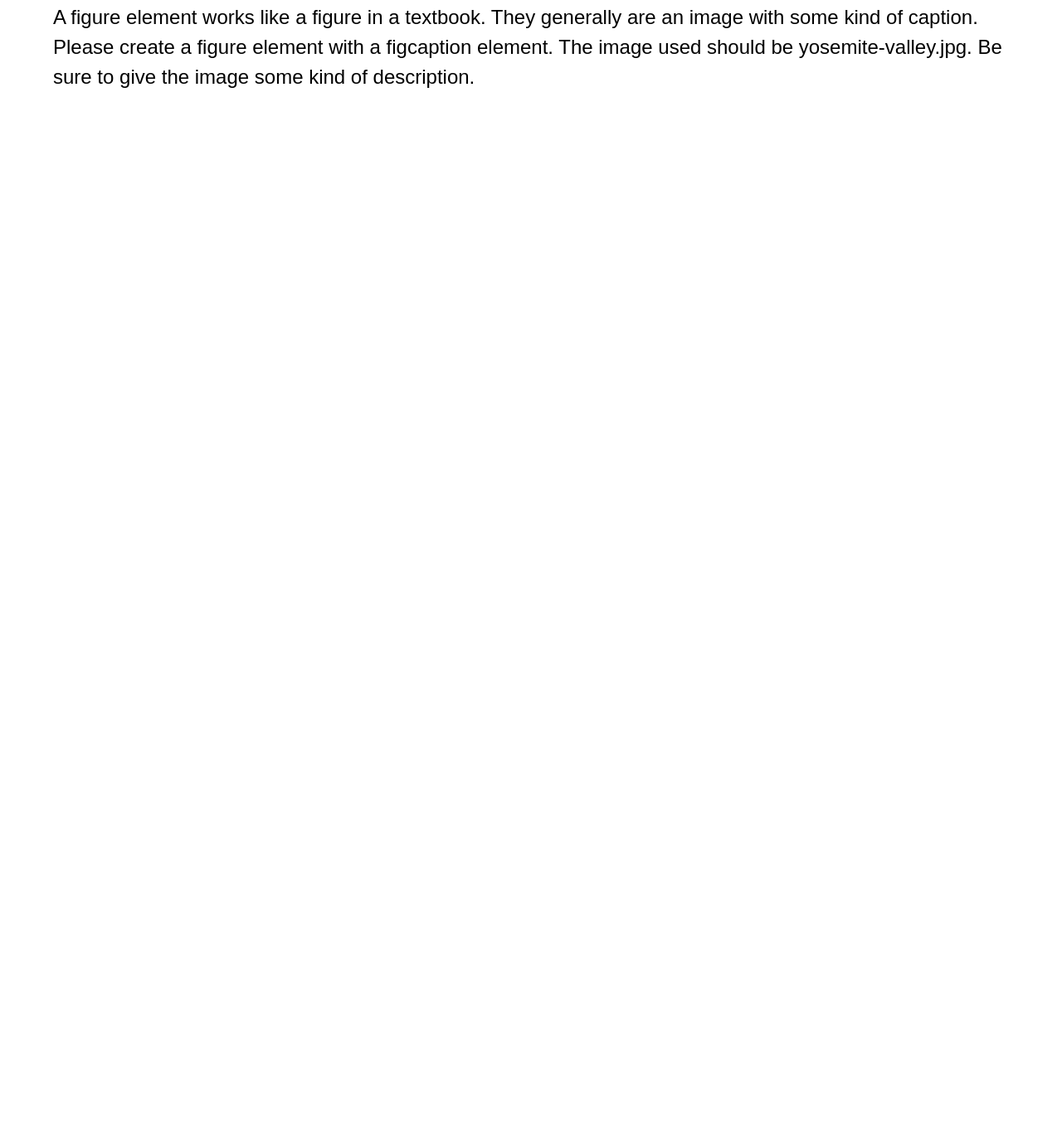
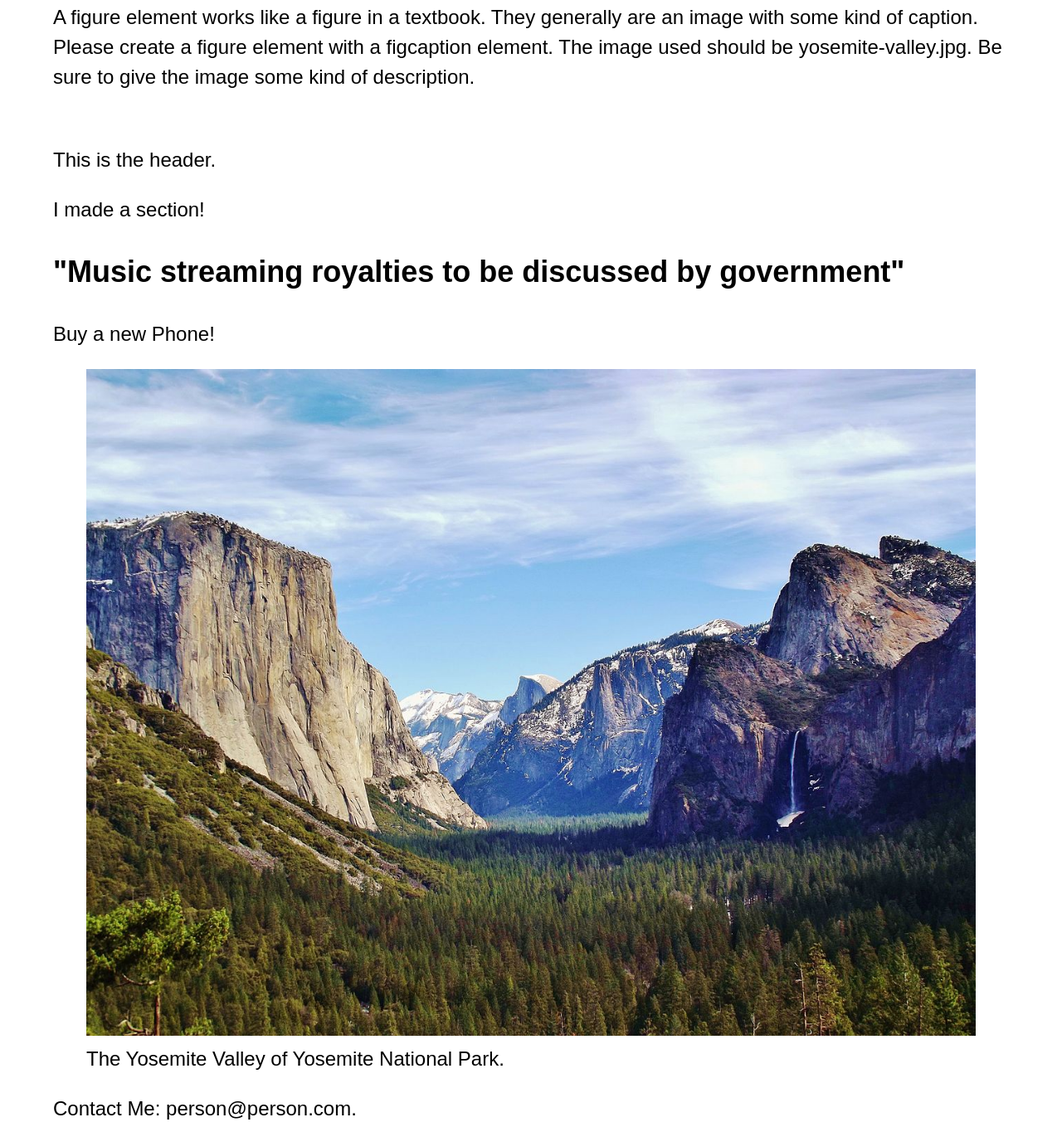
Before and after one commit to YWCANWIL-TechLab/module5-meta-elements-and-page-structure-updated-GrahamEichstaedt, a plain HTML site: page exercises/ex2.html in a window 1280 px wide. Shown: the part 985-2344 px from the top of the page at 83% size. Before the commit the page ends 1160 px from the top, so only its background shows below. Drawn offline with Linux system fonts and the light colour scheme.

Commit message:
Module 5 Exercises Solutions

```diff
--- a/exercises/ex2.html
+++ b/exercises/ex2.html
@@ -50,7 +50,25 @@
             </p>
         </section>
         <section id="answers" class="container">
-
+            <header>
+                <p>This is the header.</p>
+            </header>
+            <section>
+                <p>I made a section!</p>
+            </section>
+            <article>
+                <h2>"Music streaming royalties to be discussed by government"</h2>
+            </article>
+            <aside>
+                <p>Buy a new Phone!</p>
+            </aside>
+            <figure>
+                <img src="../images/yosemite-valley.JPG" alt="yosemite-valley" width="100%" height="100%">
+                <figcaption>The Yosemite Valley of Yosemite National Park.</figcaption>
+            </figure>
+            <footer>
+                Contact Me: person@person.com.
+            </footer>
         </section>
 
         <script src="" async defer></script>
```
Also changed, not shown: exercises/ex1.html (+8 -3 lines), exercises/ex3.html (+5 -3 lines), exercises/ex4.html (+10 -3 lines).
